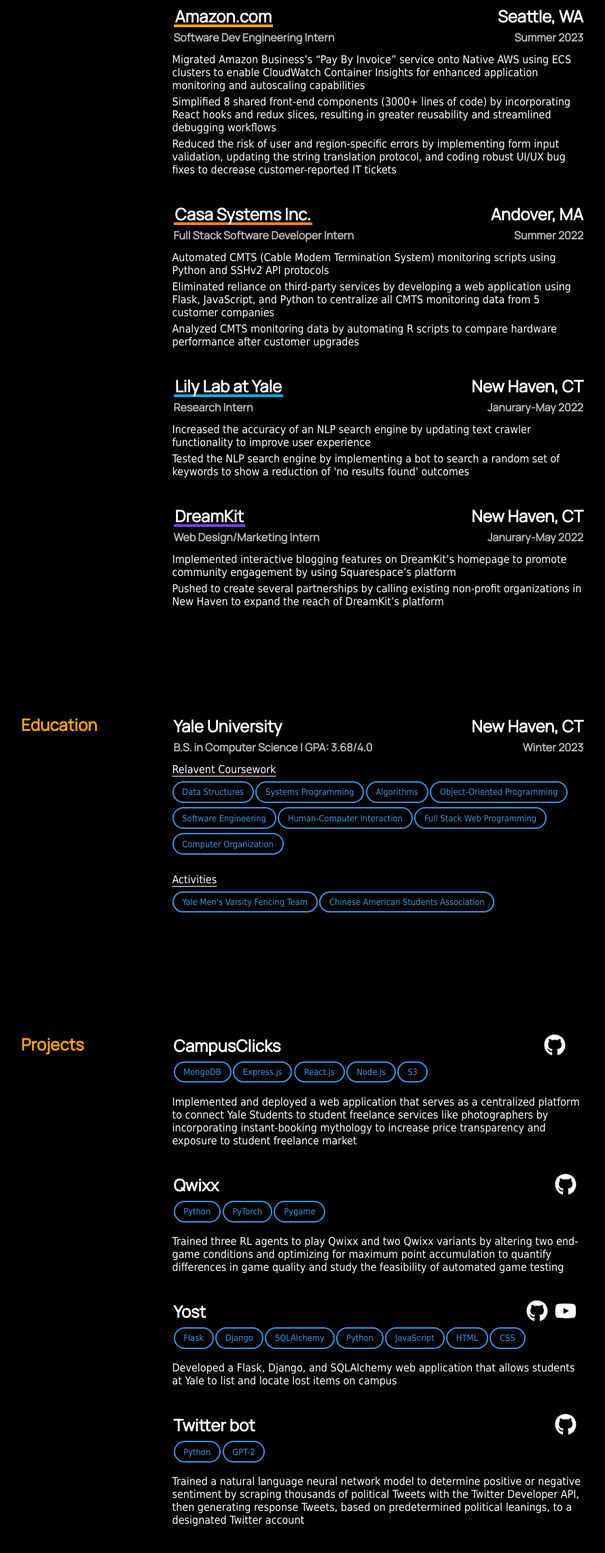
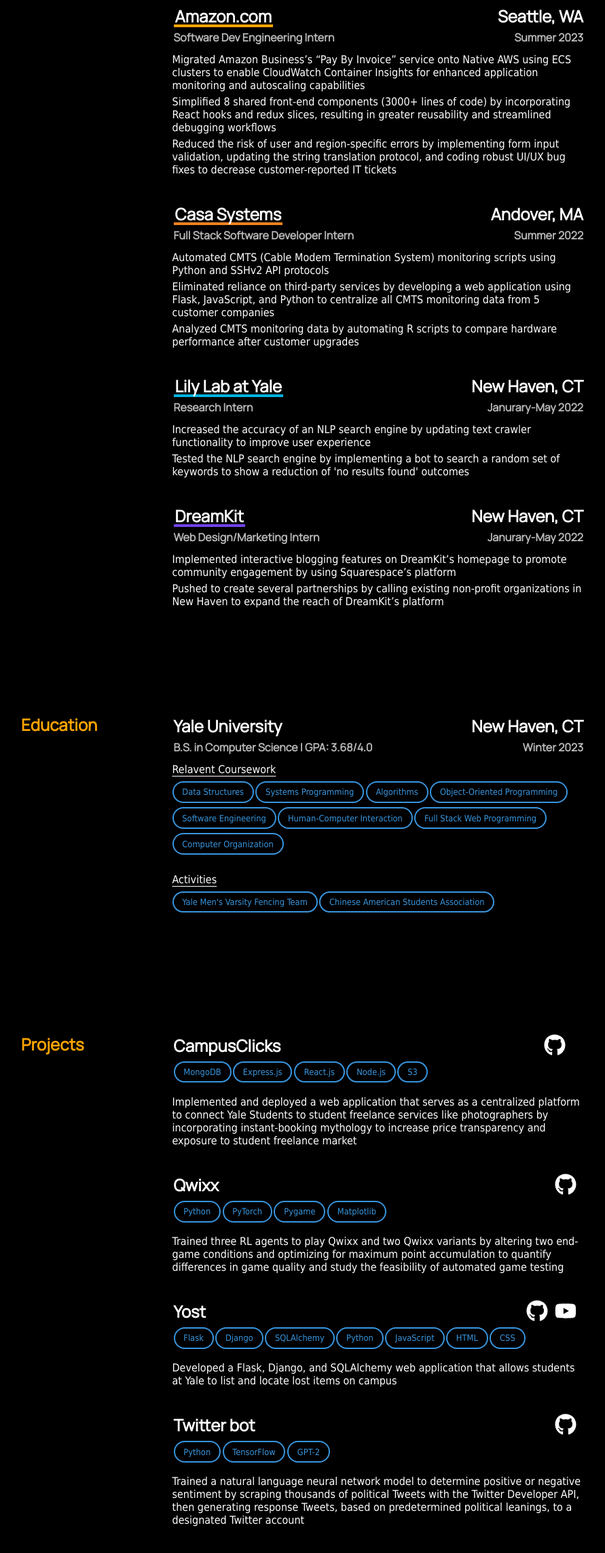
Before and after one commit to ading01/my_website, a React (Create React App) app: page / in a window 1280 px wide. Shown: the part 1204-3488 px from the top of the page at 68% size, without its empty margins (144-1035 px from the left). Built offline with nearby package versions, Linux system fonts and the light colour scheme; some icons are missing; a web font is replaced by a local one.

Commit message:
update content

```diff
--- a/src/content/ExperienceContent.tsx
+++ b/src/content/ExperienceContent.tsx
@@ -31,7 +31,7 @@
     link: "https://www.amazon.com/",
   },
   {
-    company_name: "Casa Systems Inc.",
+    company_name: "Casa Systems",
     location: "Andover, MA",
     position: "Full Stack Software Developer Intern",
     date: "Summer 2022",
--- a/src/content/ProjectsContent.tsx
+++ b/src/content/ProjectsContent.tsx
@@ -22,7 +22,7 @@
   },
   {
     projectName: "Qwixx",
-    techUsed: ["Python", "PyTorch", "Pygame"],
+    techUsed: ["Python", "PyTorch", "Pygame", "Matplotlib"],
     details: [
       "Trained three RL agents to play Qwixx and two Qwixx variants by altering two end-game conditions and optimizing for maximum point accumulation to quantify differences in game quality and study the feasibility of automated game testing",
     ],
@@ -49,7 +49,7 @@
   },
   {
     projectName: "Twitter bot",
-    techUsed: ["Python", "GPT-2"],
+    techUsed: ["Python", "TensorFlow", "GPT-2"],
     details: [
       "Trained a natural language neural network model to determine positive or negative sentiment by scraping thousands of political Tweets with the Twitter Developer API, then generating response Tweets, based on predetermined political leanings, to a designated Twitter account",
     ],
```
